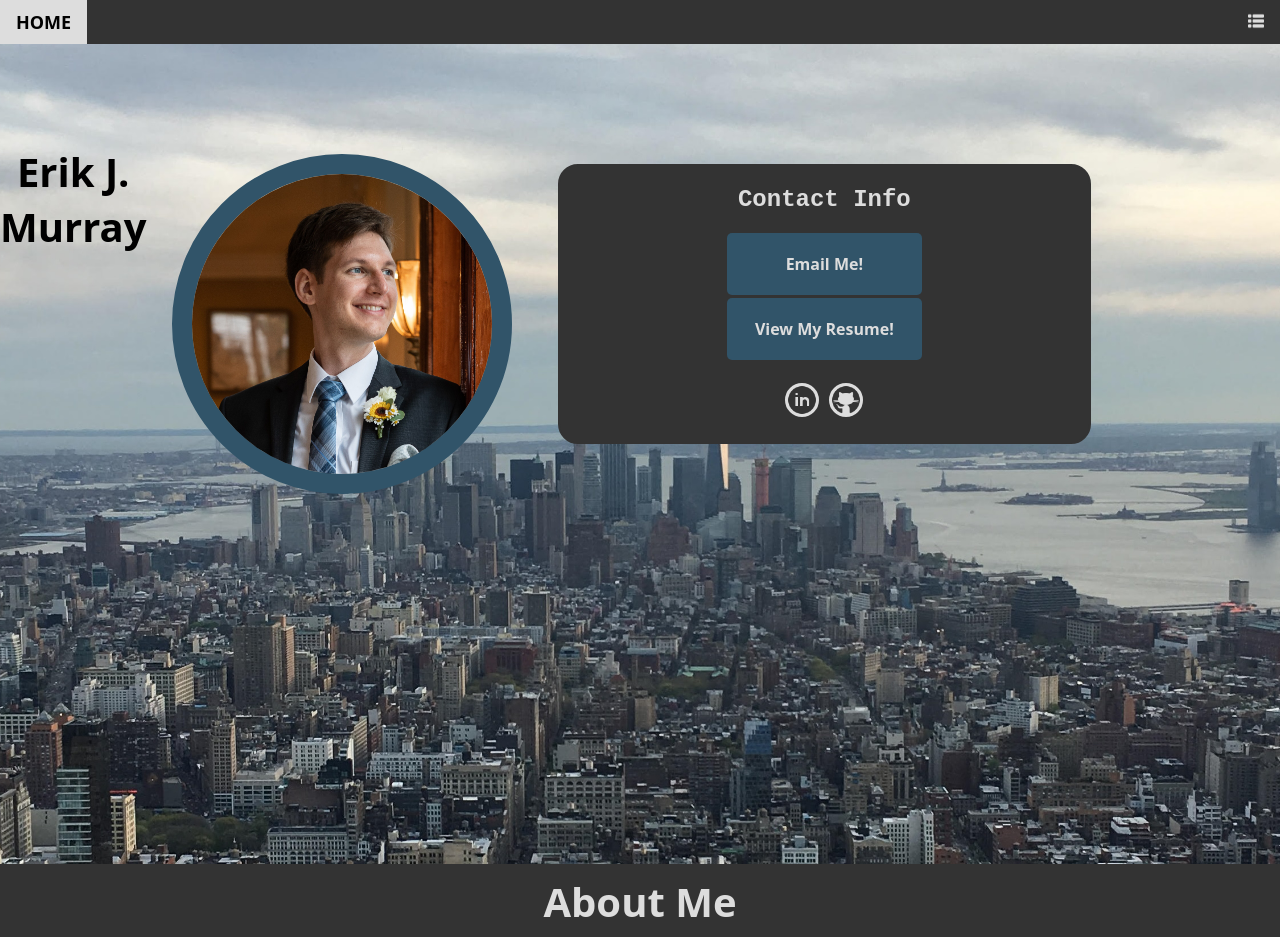
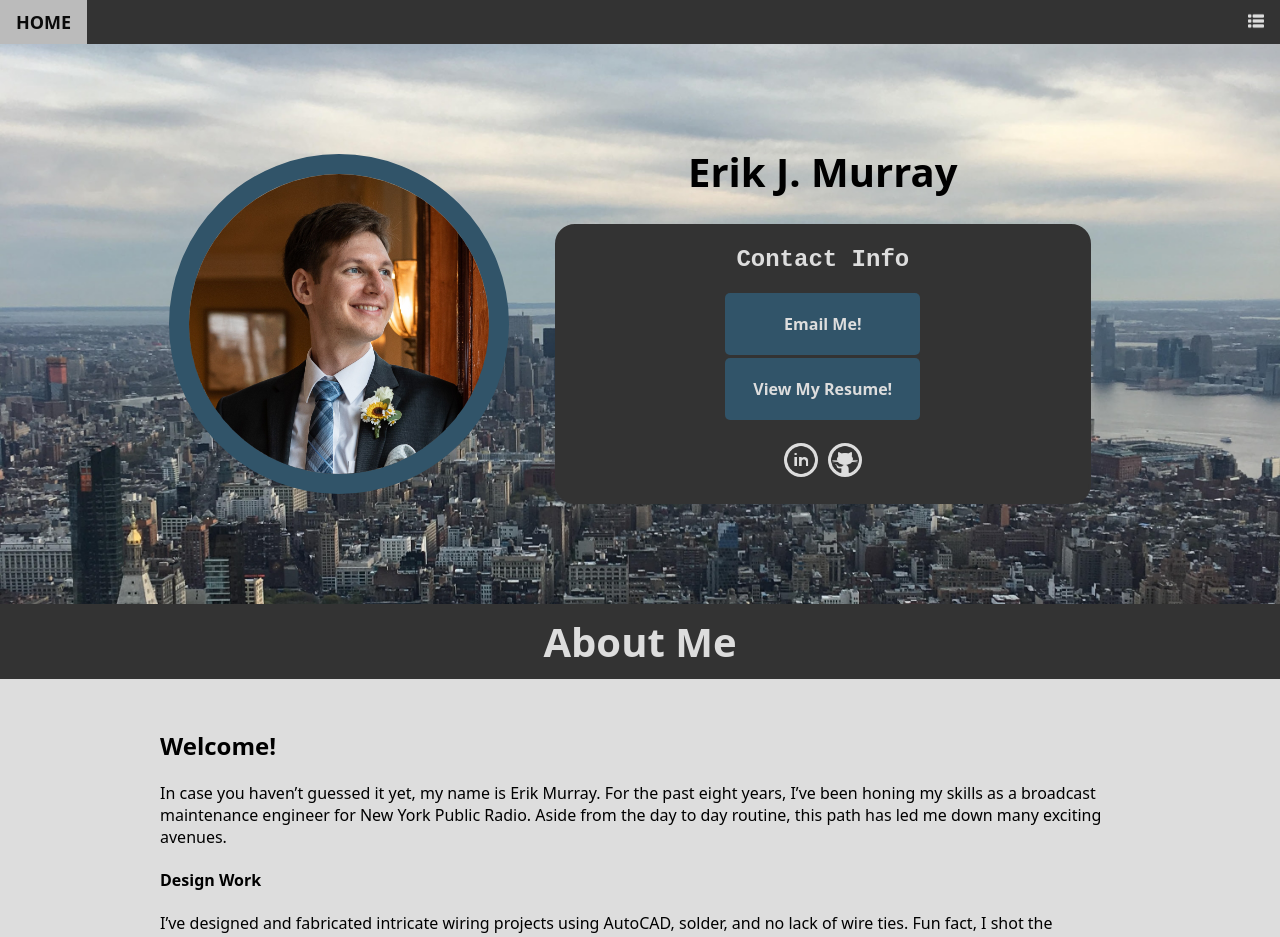
Before and after one commit to ErkMurIndustries/ErkMurIndustries.github.io, a Jekyll site: the page built from index.html, in a window 1280 px wide. Shown: the top 937 px of the page. Built offline with Jekyll 4.4.1, drawn with Linux system fonts in a browser that asks for light colours.

Commit message:
fix layout

```diff
--- a/assets/css/stylesheet.css
+++ b/assets/css/stylesheet.css
@@ -31,13 +31,13 @@ a, a:hover, a:active {
     text-decoration: none;
 }
 
-a:hover > * {
+a:hover {
     opacity: 0.8;
 }
 
-a:visited {
+/* a:visited {
     color: initial;
-}
+} */
 
 /* p {
     margin: 0;
@@ -173,12 +173,12 @@ a:visited {
 }
 
 
-/* .name-card {
+.name-card {
     grid-row: 1 / 2;
     grid-column: 3 / 4;
     display: flex;
     flex-direction: column;
-} */
+}
 
 
 .title {
```
